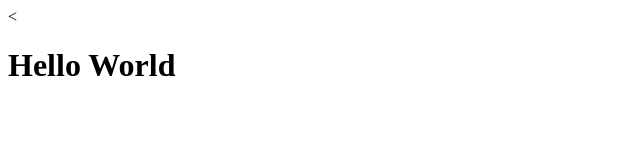
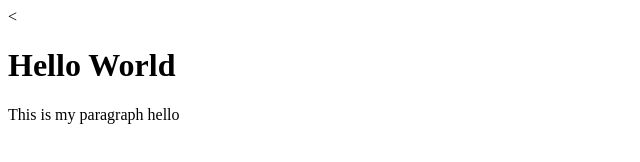
Before and after one commit to ChaseWiederstein/Coursera-Test, a plain HTML site: page site/index.html in a window 1280 px wide. Shown: the whole page, without its empty margins (0-640 px from the left). Drawn offline with Linux system fonts and the light colour scheme.

Commit message:
Small change to page content

```diff
--- a/site/index.html
+++ b/site/index.html
@@ -6,5 +6,6 @@
         </head>
         <body>
                 <<h1>Hello World</h1>
+                <p>This is my paragraph hello</p>
         </body>
 </html>
```
